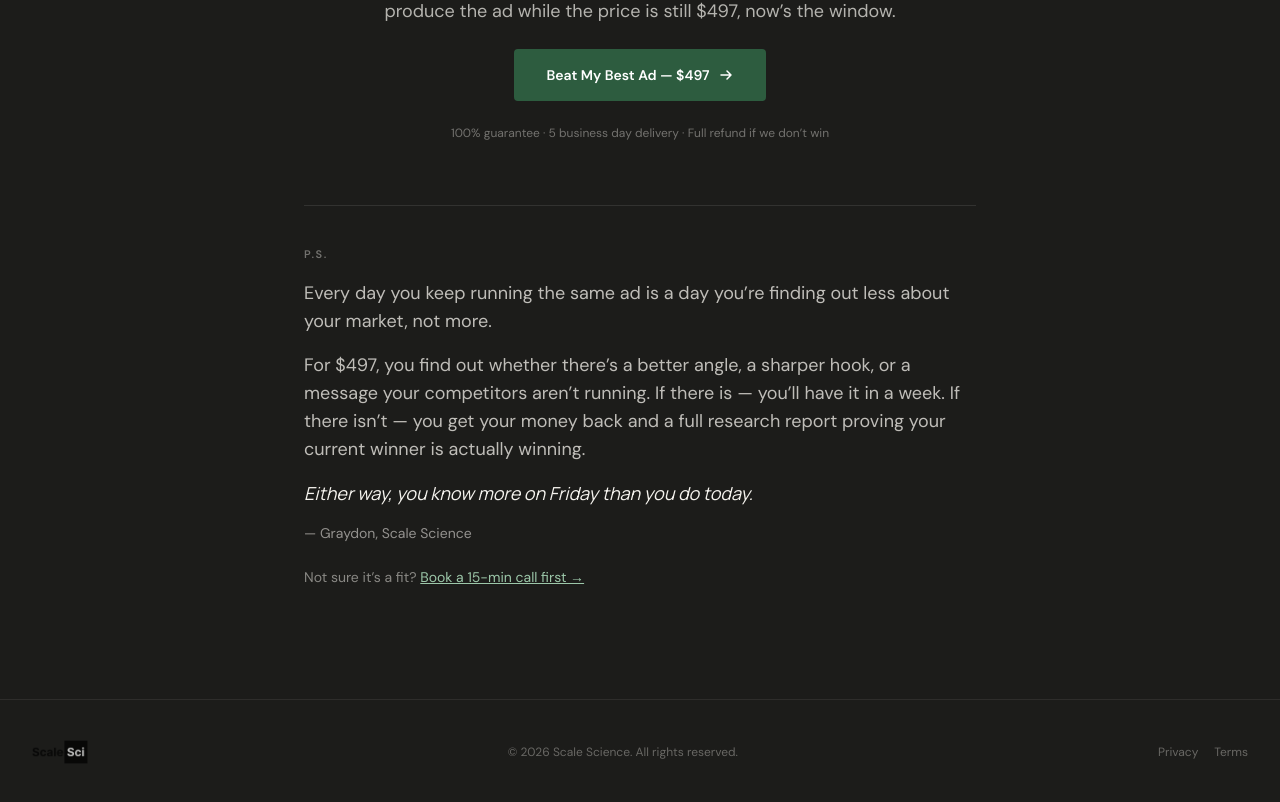
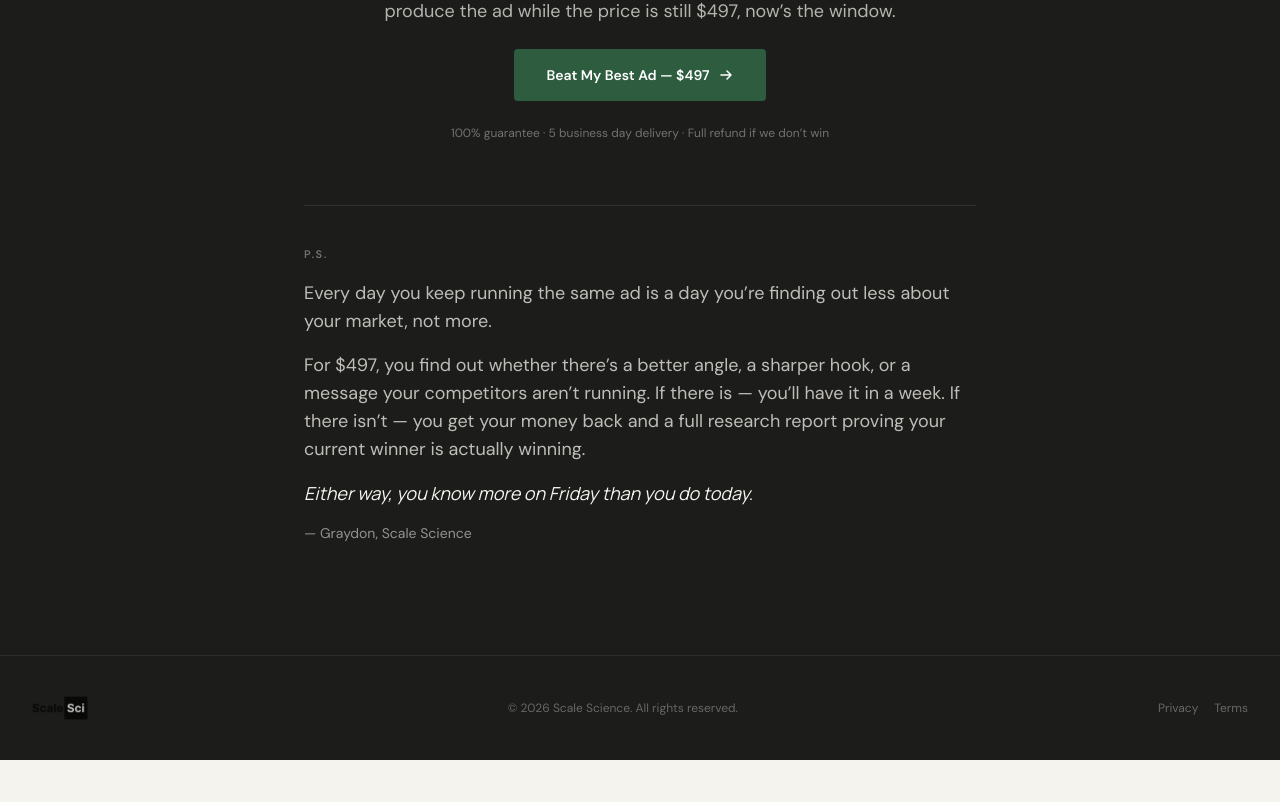
Before and after one commit to havinfun47/ss-main-website, a Next.js app: page /beat-your-best-ad in a window 1280 px wide. Shown: the part 8911-9713 px from the top of the page. After the commit the page ends 9671 px from the top, so only its background shows below. Built offline with nearby package versions, Linux system fonts and the light colour scheme.

Commit message:
Remove book-a-call fallback from P.S.

```diff
--- a/src/app/beat-your-best-ad/page.tsx
+++ b/src/app/beat-your-best-ad/page.tsx
@@ -7,7 +7,6 @@ const BASE = process.env.NEXT_PUBLIC_BASE_PATH ?? "";
 
 // Editable fields — update these by hand as the offer runs
 const STRIPE_HREF = "https://checkout.stripe.com/REPLACE-ME";
-const CALENDLY_HREF = "https://calendly.com/graydon-scalescientist/30min";
 const WINS = 0;
 const LOSSES = 0;
 const LAST_UPDATED = "Launch day";
@@ -909,18 +908,6 @@ export default function BeatYourBestAdPage() {
             <p className="text-sm" style={{ color: "rgba(245,243,238,0.55)" }}>
               &mdash; Graydon, Scale Science
             </p>
-            <p className="text-sm mt-2" style={{ color: "rgba(245,243,238,0.5)" }}>
-              Not sure it&rsquo;s a fit?{" "}
-              <Link
-                href={CALENDLY_HREF}
-                target="_blank"
-                rel="noopener noreferrer"
-                className="underline hover:text-white transition-colors"
-                style={{ color: "#9CC7A9" }}
-              >
-                Book a 15-min call first →
-              </Link>
-            </p>
           </div>
         </div>
       </section>
```
